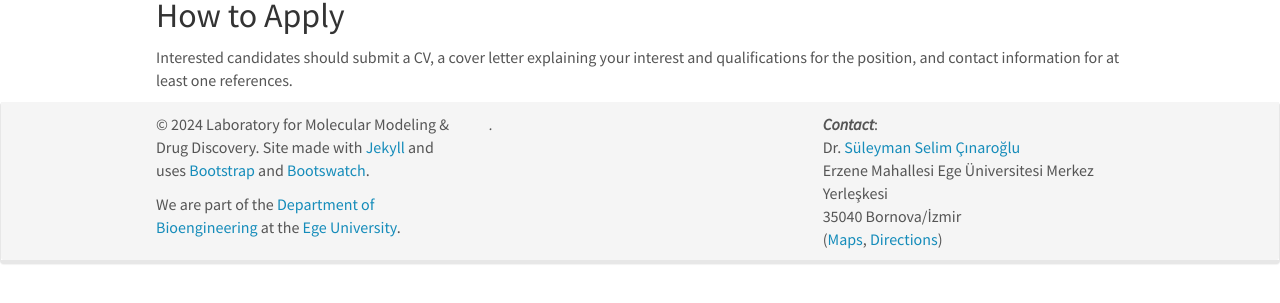
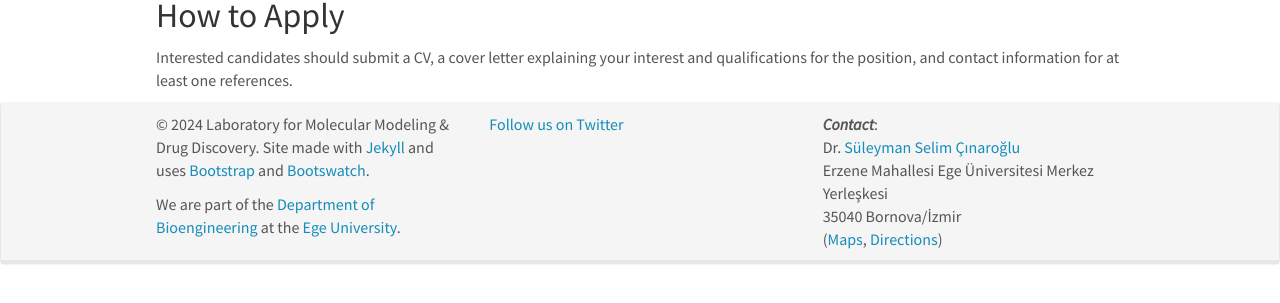
Before and after one commit to CinarogluLab/cinaroglulab.github.io, a Jekyll site: the page built from _pages/openings.md, in a window 1280 px wide. Shown: the part 397-700 px from the top of the page. Built offline with Jekyll 4.4.1, drawn with Linux system fonts in a browser that asks for light colours; nearby versions of some CDN libraries.

Commit message:
Update footer.html

```diff
--- a/_includes/footer.html
+++ b/_includes/footer.html
@@ -3,13 +3,13 @@
     <div class="container-fluid">
       <div class="row">
         <div class="col-sm-4">
-
-		  <p>&copy 2024 Laboratory for Molecular Modeling & Drug Discovery. Site made with <a href="https://jekyllrb.com">Jekyll</a> and uses <a href="http://www.getbootstrap.com">Bootstrap</a> and <a href="http://www.bootswatch.com">Bootswatch</a>.</p>
+          <p>&copy; 2024 Laboratory for Molecular Modeling & Drug Discovery. Site made with <a href="https://jekyllrb.com">Jekyll</a> and uses <a href="http://www.getbootstrap.com">Bootstrap</a> and <a href="http://www.bootswatch.com">Bootswatch</a>.</p>
           <p>We are part of the <a href="https://biyomuhendislik.ege.edu.tr/">Department of Bioengineering</a> at the <a href="https://ege.edu.tr/">Ege University</a>.</p>
-
         </div>
         <div class="col-sm-4">
-      <i>.</i>
+          <a href="https://twitter.com/YOUR_TWITTER_HANDLE" target="_blank" rel="noopener noreferrer">
+            <i class="fab fa-twitter"></i> Follow us on Twitter
+          </a>
         </div>
         <div class="col-sm-4">
           <b><i>Contact</i></b>:<br />
```
Lines whose indentation alone changed are shown as unchanged.
